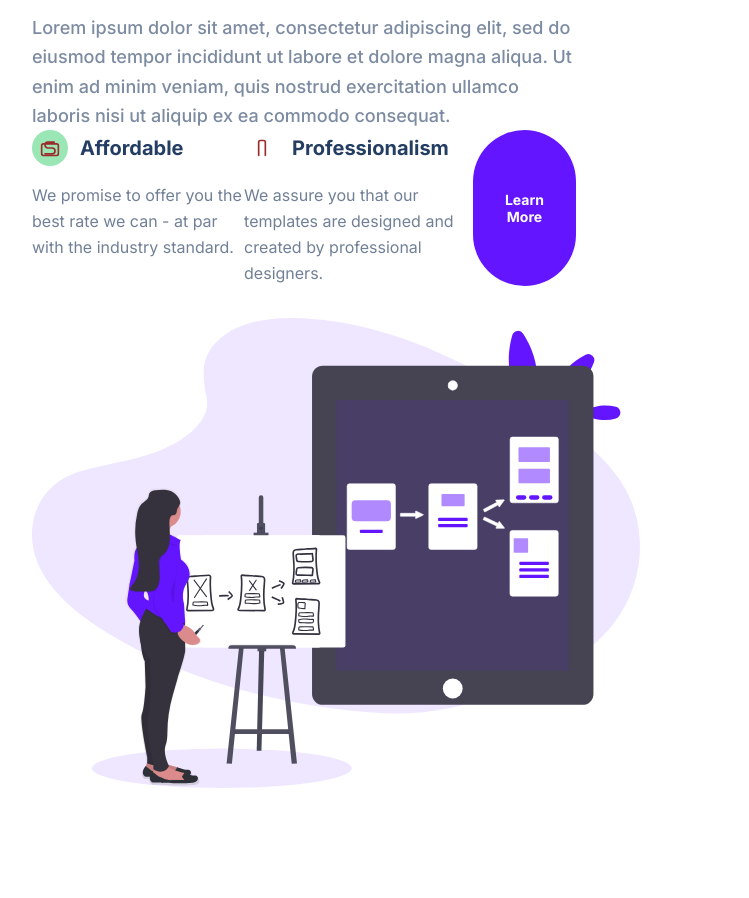
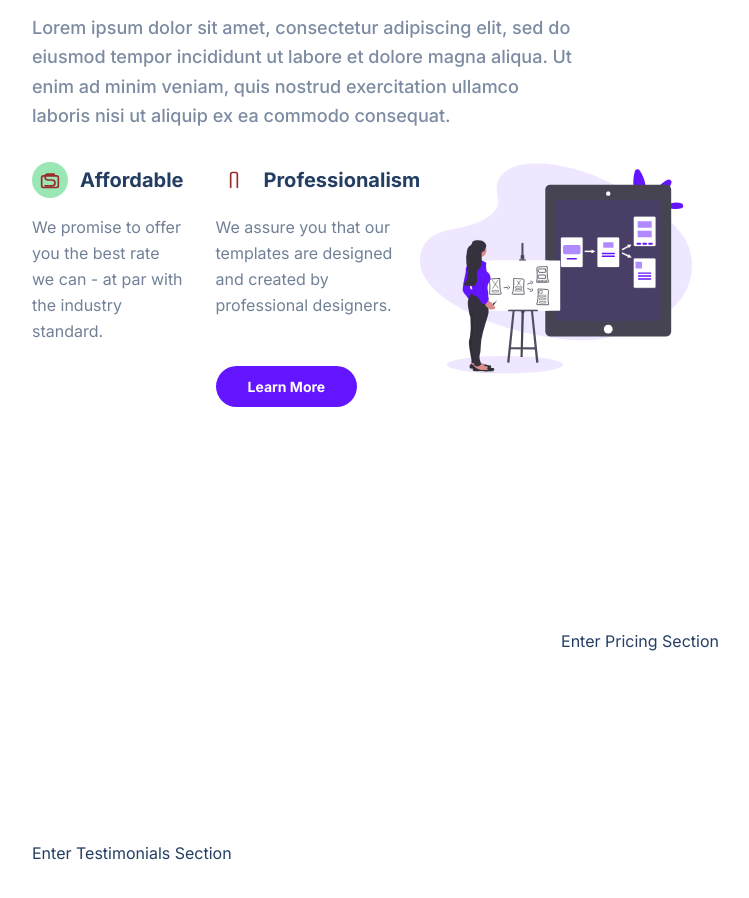
Before and after one commit to DarthTitus/treact-final-project, a plain HTML site: page index.html in a window 1280 px wide. Shown: the part 3227-4125 px from the top of the page, without its empty margins (0-749 px from the left). Drawn offline with Linux system fonts and the light colour scheme.

Commit message:
Values section 1st corrections.

```diff
--- a/index.html
+++ b/index.html
@@ -338,6 +338,7 @@
         <div class="container">
           <div class="row">
             <div class="values__description">
+
               <div class="section__tag">Values</div>
                 <h2 class="section__title">We Always Abide by Our <span class="purple">Principles.</span>
                 </h2>
@@ -367,15 +368,17 @@
                       <div class="value__name">Professionalism</div>
                     </div>
                     <div class="value__para">We assure you that our templates are designed and created by professional designers.</div>
+                    <button class="btn">Learn More</button>
 
                   </div>
-                  <button class="btn">Learn More</button>
 
-                </div>
 
-              </div>
 
-            </div>
+
+
+
+
+
             <img class="values__img" src="./assets/prototype-illustration.21bc4b3f612a2f257c3d361067582485.svg" alt="">
           </div>
         </div>
--- a/style.css
+++ b/style.css
@@ -683,7 +683,7 @@ VALUES ↓
     height: 36px;
 }
 
-.value__img {
+svg.value__img {
     width: 20px;
     height: 20px;
 }
@@ -705,6 +705,19 @@ VALUES ↓
 
 .value:nth-child(1) .value__img--wrapper {
     background-color: #9ae6b4
+}
+
+.value {
+  width: 50%;
+  margin-top: 32px;
+}
+
+.value:first-child {
+  margin-right: 32px;
+}
+
+#values .btn {
+  margin-top: 48px;
 }
 
 
```
